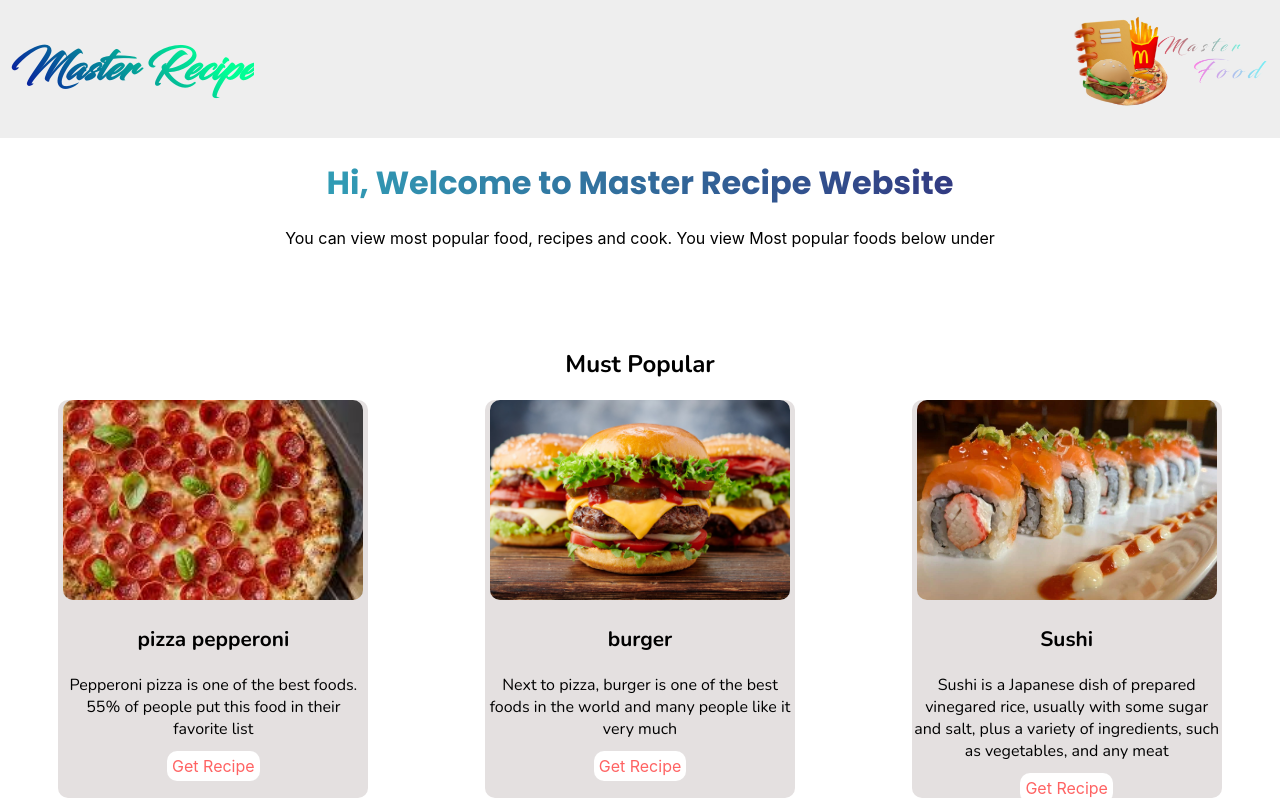
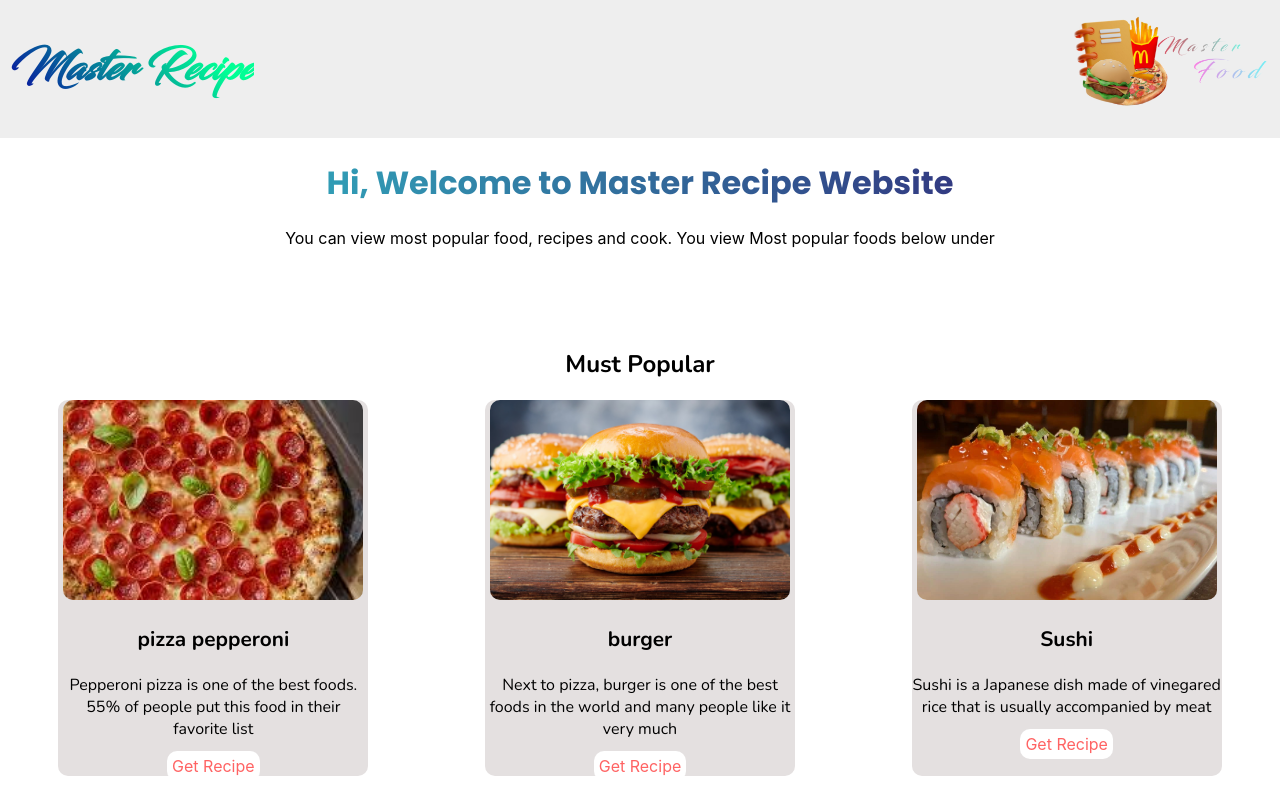
Before and after one commit to Milad-Soleymani/Master-Recipe, a React (Create React App) app: page / in a window 1280 px wide. Built offline with nearby package versions, Linux system fonts and the light colour scheme.

Commit message:
update sushi part

```diff
--- a/src/pages/Home.jsx
+++ b/src/pages/Home.jsx
@@ -34,7 +34,7 @@ const Home = () => {
                 <div className="Card3 Card">
                     <img src={sushi} />
                     <h3> Sushi </h3>
-                    <p> Sushi is a Japanese dish of prepared vinegared rice, usually with some sugar and salt, plus a variety of ingredients, such as vegetables, and any meat </p>
+                    <p>Sushi is a Japanese dish made of vinegared rice that is usually accompanied by meat </p>
                     <a href=""> Get Recipe </a>
                 </div>
 
```
